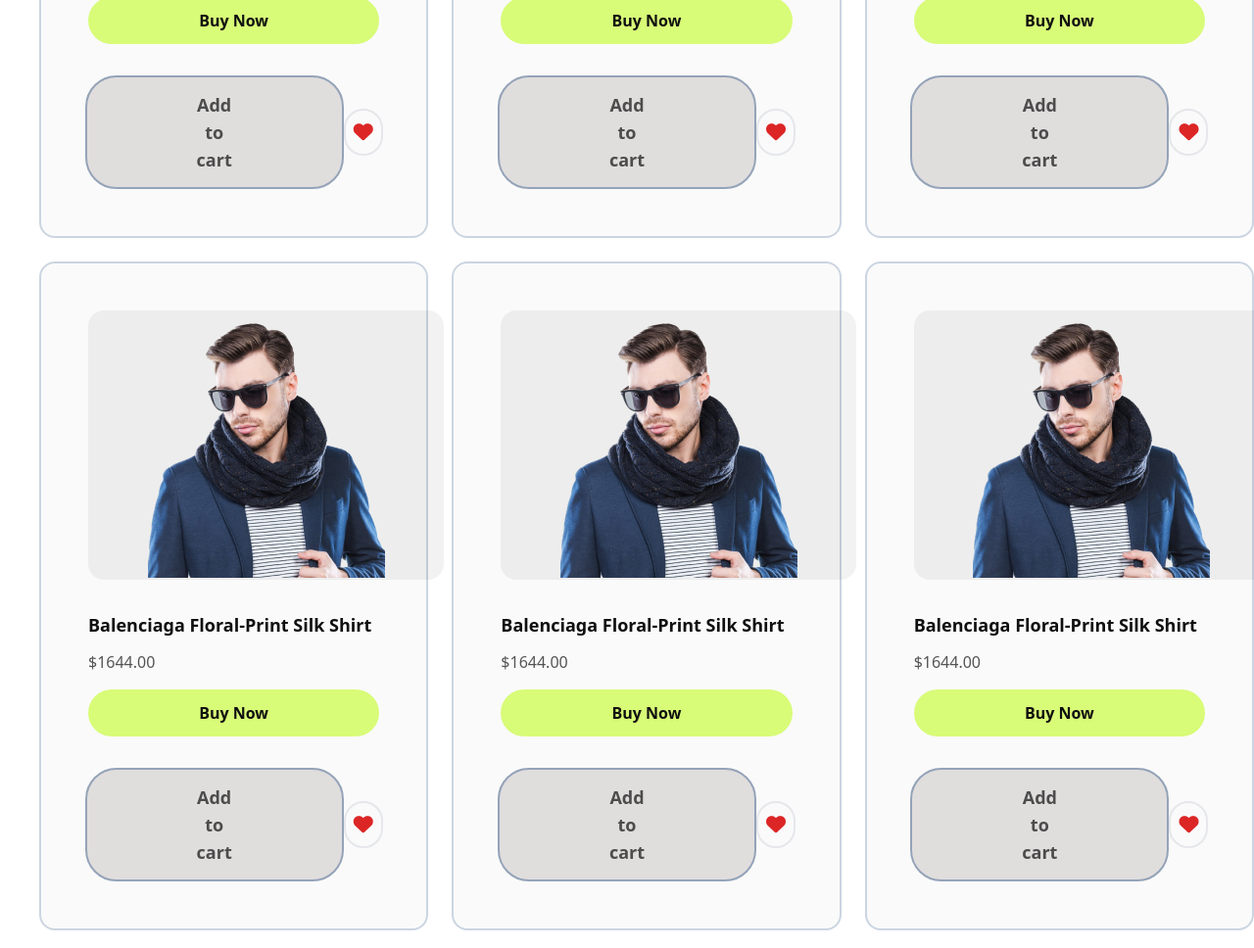
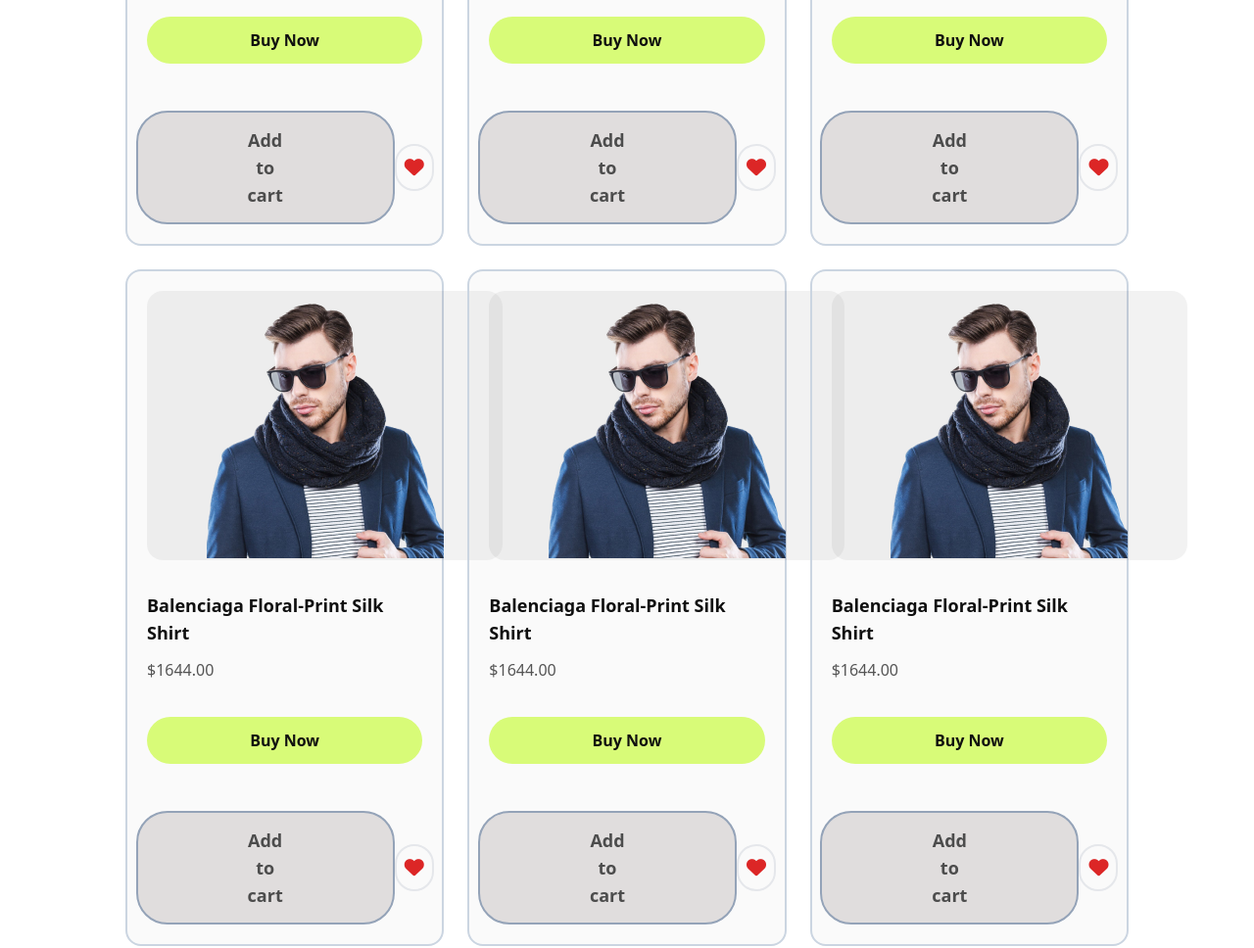
Before and after one commit to atik735/Protfolio-2, a plain HTML site: page index.html in a window 1280 px wide. Shown: the part 1198-2166 px from the top of the page at 98% size. Drawn offline with nearby package versions, Linux system fonts and the light colour scheme.

Commit message:
all done

```diff
--- a/index.html
+++ b/index.html
@@ -46,10 +46,10 @@
                 <!-- nav logo and button end  -->
 
 
-        <main class="grid grid-cols-3 gap-6 ml-10 mb-32">
+        <main class="grid grid-cols-3 gap-6 mx-32  mb-32">
             <!-- card-1 start -->
 
-        <section class="bg-[#c9c9c91a] p-12 rounded-2xl border-2 border-slate-300 ">
+        <section class="bg-[#c9c9c91a] p-5 rounded-2xl border-2 border-slate-300 ">
         <div class="bg-[#0F0F0F0D] w-[363px] h-[275px] rounded-2xl ">
             <img class="mx-auto " src="images/boy.png" alt=" model">
         </div>
@@ -57,9 +57,9 @@
             <h4 class="pt-8 text-lg font-bold text-[#0F0F0F]">Balenciaga Floral-Print Silk Shirt </h4>
             <p class="text-base font-medium text-[#0F0F0F] w-[363px] h-[21px] opacity-[70%] pt-3 pb-10">$1644.00</p>
         </div>
-        <div>
+        <div class="mt-5">
             <div class="pb-8"><button class="py-3 px-9 bg-[#D8FB78] rounded-[99px] font-[IBM Plex Sans] font-bold hover:bg-[#c9c3ba] text-[#0F0F0F] w-full" type="button">Buy Now</button></div>
-            <div class="flex items-center justify-center ">
+            <div class="flex items-center justify-center mt-4">
                 <button type="button" class=" text-lg items-center font-semibold text-[#4c4c4c]
                 bg-[#e0dddd] rounded-[32px] border-2 border-slate-400 py-[14px] px-28 hover:bg-lime-200">Add to cart</button>
                 <i class="fas fa-heart rounded-3xl p-2 border-solid border-2 cursor-pointer text-xl text-red-600"></i>
@@ -70,7 +70,7 @@
 
 
                     <!-- card-2 start -->
-        <section class="bg-[#c9c9c91a] p-12 rounded-2xl border-2 border-slate-300 ">
+                 <section class="bg-[#c9c9c91a] p-5 rounded-2xl border-2 border-slate-300 ">
                         <div class="bg-[#0F0F0F0D] w-[363px] h-[275px] rounded-2xl ">
                             <img class="mx-auto " src="images/boy.png" alt=" model">
                         </div>
@@ -78,9 +78,9 @@
                             <h4 class="pt-8 text-lg font-bold text-[#0F0F0F]">Balenciaga Floral-Print Silk Shirt </h4>
                             <p class="text-base font-medium text-[#0F0F0F] w-[363px] h-[21px] opacity-[70%] pt-3 pb-10">$1644.00</p>
                         </div>
-            <div>
+                        <div class="mt-5">
                             <div class="pb-8"><button class="py-3 px-9 bg-[#D8FB78] rounded-[99px] font-[IBM Plex Sans] font-bold hover:bg-[#c9c3ba] text-[#0F0F0F] w-full" type="button">Buy Now</button></div>
-                <div class="flex items-center justify-center ">
+                            <div class="flex items-center justify-center mt-4">
                                 <button type="button" class=" text-lg items-center font-semibold text-[#4c4c4c]
                                 bg-[#e0dddd] rounded-[32px] border-2 border-slate-400 py-[14px] px-28 hover:bg-lime-200">Add to cart</button>
                                 <i class="fas fa-heart rounded-3xl p-2 border-solid border-2 cursor-pointer text-xl text-red-600"></i>
@@ -90,7 +90,7 @@
                         <!-- card-2 end -->
 
                   <!-- card-3 start -->
-        <section class="bg-[#c9c9c91a] p-12 rounded-2xl border-2 border-slate-300 ">
+                  <section class="bg-[#c9c9c91a] p-5 rounded-2xl border-2 border-slate-300 ">
                     <div class="bg-[#0F0F0F0D] w-[363px] h-[275px] rounded-2xl ">
                         <img class="mx-auto " src="images/boy.png" alt=" model">
                     </div>
@@ -98,9 +98,9 @@
                         <h4 class="pt-8 text-lg font-bold text-[#0F0F0F]">Balenciaga Floral-Print Silk Shirt </h4>
                         <p class="text-base font-medium text-[#0F0F0F] w-[363px] h-[21px] opacity-[70%] pt-3 pb-10">$1644.00</p>
                     </div>
-            <div>
+                    <div class="mt-5">
                         <div class="pb-8"><button class="py-3 px-9 bg-[#D8FB78] rounded-[99px] font-[IBM Plex Sans] font-bold hover:bg-[#c9c3ba] text-[#0F0F0F] w-full" type="button">Buy Now</button></div>
-                <div class="flex items-center justify-center ">
+                        <div class="flex items-center justify-center mt-4">
                             <button type="button" class=" text-lg items-center font-semibold text-[#4c4c4c]
                             bg-[#e0dddd] rounded-[32px] border-2 border-slate-400 py-[14px] px-28 hover:bg-lime-200">Add to cart</button>
                             <i class="fas fa-heart rounded-3xl p-2 border-solid border-2 cursor-pointer text-xl text-red-600"></i>
@@ -112,7 +112,7 @@
 
                 <!-- card-4 start -->
 
-        <section class="bg-[#c9c9c91a] p-12 rounded-2xl border-2 border-slate-300 ">
+                <section class="bg-[#c9c9c91a] p-5 rounded-2xl border-2 border-slate-300 ">
                     <div class="bg-[#0F0F0F0D] w-[363px] h-[275px] rounded-2xl ">
                         <img class="mx-auto " src="images/boy.png" alt=" model">
                     </div>
@@ -120,9 +120,9 @@
                         <h4 class="pt-8 text-lg font-bold text-[#0F0F0F]">Balenciaga Floral-Print Silk Shirt </h4>
                         <p class="text-base font-medium text-[#0F0F0F] w-[363px] h-[21px] opacity-[70%] pt-3 pb-10">$1644.00</p>
                     </div>
-            <div>
+                    <div class="mt-5">
                         <div class="pb-8"><button class="py-3 px-9 bg-[#D8FB78] rounded-[99px] font-[IBM Plex Sans] font-bold hover:bg-[#c9c3ba] text-[#0F0F0F] w-full" type="button">Buy Now</button></div>
-                <div class="flex items-center justify-center">
+                        <div class="flex items-center justify-center mt-4">
                             <button type="button" class=" text-lg items-center font-semibold text-[#4c4c4c]
                             bg-[#e0dddd] rounded-[32px] border-2 border-slate-400 py-[14px] px-28 hover:bg-lime-200">Add to cart</button>
                             <i class="fas fa-heart rounded-3xl p-2 border-solid border-2 cursor-pointer text-xl text-red-600"></i>
@@ -135,7 +135,7 @@
                   <!-- card-5 start -->
 
 
-        <section class="bg-[#c9c9c91a] p-12 rounded-2xl border-2 border-slate-300 ">
+                  <section class="bg-[#c9c9c91a] p-5 rounded-2xl border-2 border-slate-300 ">
                     <div class="bg-[#0F0F0F0D] w-[363px] h-[275px] rounded-2xl ">
                         <img class="mx-auto " src="images/boy.png" alt=" model">
                     </div>
@@ -143,9 +143,9 @@
                         <h4 class="pt-8 text-lg font-bold text-[#0F0F0F]">Balenciaga Floral-Print Silk Shirt </h4>
                         <p class="text-base font-medium text-[#0F0F0F] w-[363px] h-[21px] opacity-[70%] pt-3 pb-10">$1644.00</p>
                     </div>
-            <div>
+                    <div class="mt-5">
                         <div class="pb-8"><button class="py-3 px-9 bg-[#D8FB78] rounded-[99px] font-[IBM Plex Sans] font-bold hover:bg-[#c9c3ba] text-[#0F0F0F] w-full" type="button">Buy Now</button></div>
-                <div class="flex items-center justify-center ">
+                        <div class="flex items-center justify-center mt-4">
                             <button type="button" class=" text-lg items-center font-semibold text-[#4c4c4c]
                             bg-[#e0dddd] rounded-[32px] border-2 border-slate-400 py-[14px] px-28 hover:bg-lime-200">Add to cart</button>
                             <i class="fas fa-heart rounded-3xl p-2 border-solid border-2 cursor-pointer text-xl text-red-600"></i>
@@ -157,7 +157,7 @@
 
                  <!-- card-6 start -->
 
-        <section class="bg-[#c9c9c91a] p-12 rounded-2xl border-2 border-slate-300 ">
+                 <section class="bg-[#c9c9c91a] p-5 rounded-2xl border-2 border-slate-300 ">
                     <div class="bg-[#0F0F0F0D] w-[363px] h-[275px] rounded-2xl ">
                         <img class="mx-auto " src="images/boy.png" alt=" model">
                     </div>
@@ -165,12 +165,12 @@
                         <h4 class="pt-8 text-lg font-bold text-[#0F0F0F]">Balenciaga Floral-Print Silk Shirt </h4>
                         <p class="text-base font-medium text-[#0F0F0F] w-[363px] h-[21px] opacity-[70%] pt-3 pb-10">$1644.00</p>
                     </div>
-            <div>
+                    <div class="mt-5">
                     <div class="pb-8"><button class="py-3 px-9 bg-[#D8FB78] rounded-[99px] font-[IBM Plex Sans] font-bold hover:bg-[#c9c3ba] text-[#0F0F0F] w-full" type="button">Buy Now</button></div>
-                <div class="flex items-center justify-center">
+                        <div class="flex items-center justify-center mt-4">
                             <button type="button" class=" text-lg items-center font-semibold text-[#4c4c4c]
                             bg-[#e0dddd] rounded-[32px] border-2 border-slate-400 py-[14px] px-28 hover:bg-lime-200">Add to cart</button>
-                    <i class="fas fa-heart rounded-3xl p-2 border-solid border-2 cursor-pointer text-xl text-red-600 "></i>
+                            <i class="fas fa-heart rounded-3xl p-2 border-solid border-2 cursor-pointer text-xl text-red-600"></i>
                         </div>
                     </div>
                     </section>
```
Lines whose indentation alone changed are shown as unchanged.
